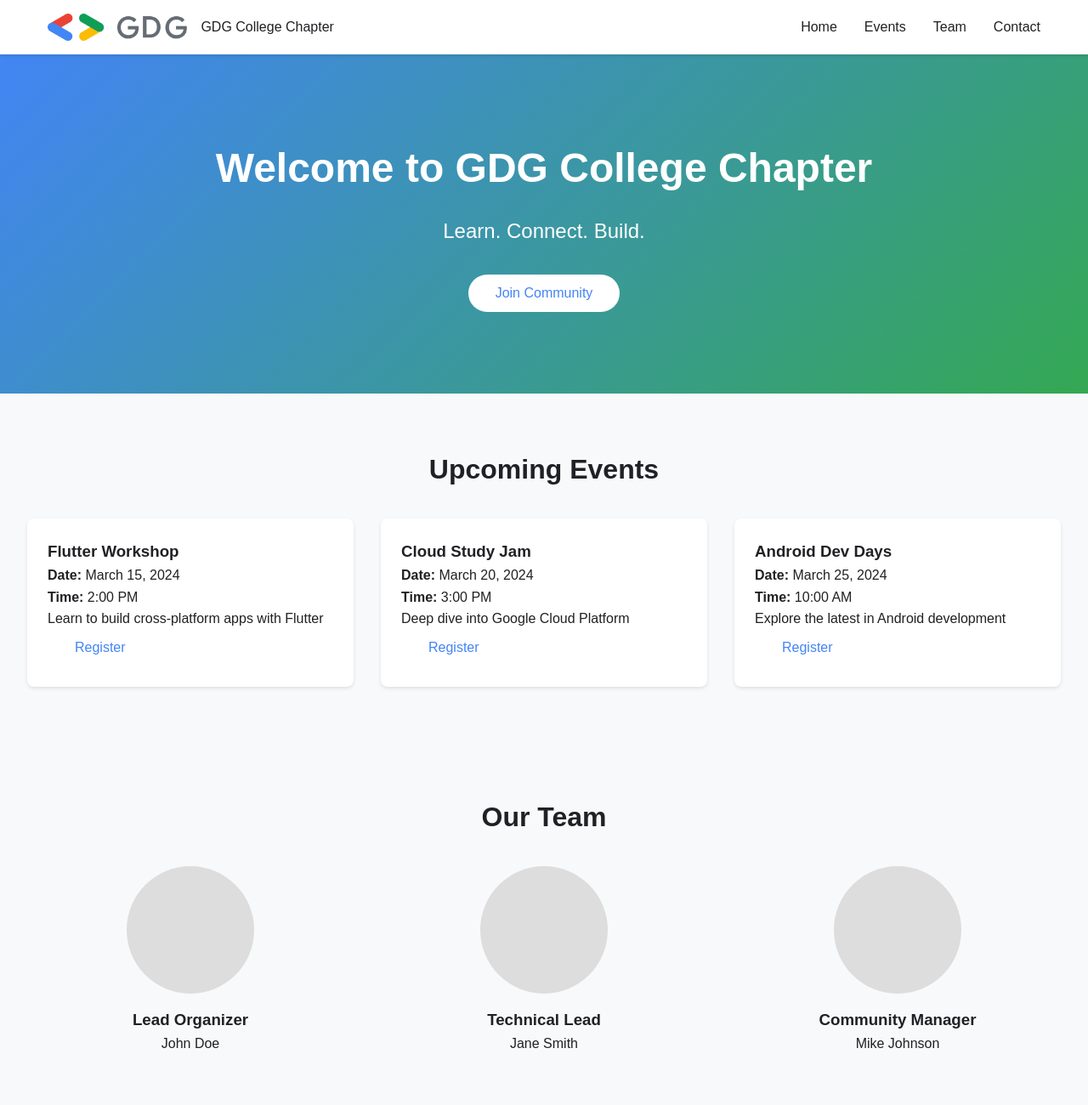
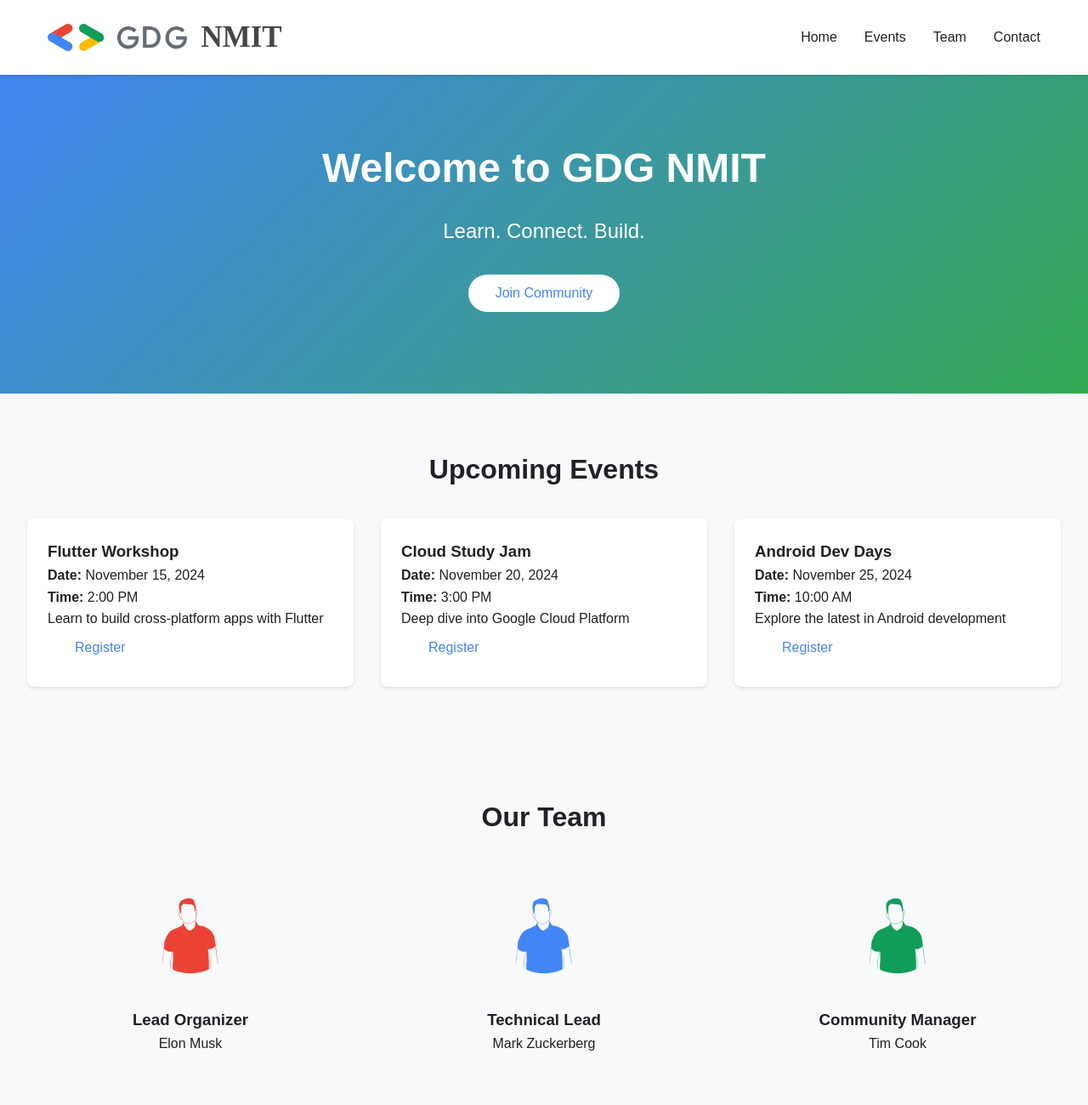
Before and after one commit to Sv1745/GDG-Landing-Page, a plain HTML site: page index.html in a window 1280 px wide. Shown: the top 1300 px of the page at 85% size. Drawn offline with Linux system fonts and the light colour scheme; a web font is replaced by a local one.

Commit message:
updated_events

```diff
--- a/index.html
+++ b/index.html
@@ -12,7 +12,7 @@
         <nav>
             <div class="logo">
                 <img src="Group 5.png" alt="GDG Logo">
-                <span>GDG College Chapter</span>
+                <span style="font-size: 35px; font-family: monsterrat; font-weight: 600; color: rgb(71, 71, 71);">NMIT</span>
             </div>
             <div class="menu-toggle" onclick="toggleMenu()">
                 <span></span>
@@ -30,7 +30,7 @@
 
     <main>
         <section id="home" class="hero">
-            <h1>Welcome to GDG College Chapter</h1>
+            <h1>Welcome to GDG NMIT</h1>
             <p>Learn. Connect. Build.</p>
             <a href="https://gdg.community.dev/gdg-on-campus-nitte-meenakshi-institute-of-technology-bengaluru-india/"><button class="primary-btn">Join Community</button></a>
         </section>
@@ -45,19 +45,19 @@
             <h2>Our Team</h2>
             <div class="team-grid">
                 <div class="team-member">
-                    <div class="member-img"></div>
+                    <div class="member-img" style="background-image: url('Red.png'); background-size: cover; background-position: center;"></div>
                     <h3>Lead Organizer</h3>
-                    <p>John Doe</p>
+                    <p>Elon Musk</p>
                 </div>
                 <div class="team-member">
-                    <div class="member-img"></div>
+                    <div class="member-img" style="background-image: url('Blue.png'); background-size: cover; background-position: center;"></div>
                     <h3>Technical Lead</h3>
-                    <p>Jane Smith</p>
+                    <p>Mark Zuckerberg</p>
                 </div>
                 <div class="team-member">
-                    <div class="member-img"></div>
+                    <div class="member-img" style="background-image: url('Green.png'); background-size: cover; background-position: center;"></div>
                     <h3>Community Manager</h3>
-                    <p>Mike Johnson</p>
+                    <p>Tim Cook</p>
                 </div>
             </div>
         </section>
@@ -80,7 +80,7 @@
                 <a href="#" class="social-link">LinkedIn</a>
                 <a href="#" class="social-link">GitHub</a>
             </div>
-            <p>© 2024 GDG College Chapter. All rights reserved.</p>
+            <p>© 2024 GDG NMIT. All rights reserved.</p>
         </div>
     </footer>
 
--- a/script.js
+++ b/script.js
@@ -1,19 +1,19 @@
 const events = [
   {
       title: 'Flutter Workshop',
-      date: '2024-03-15',
+      date: '2024-11-15',
       time: '2:00 PM',
       description: 'Learn to build cross-platform apps with Flutter'
   },
   {
       title: 'Cloud Study Jam',
-      date: '2024-03-20',
+      date: '2024-11-20',
       time: '3:00 PM',
       description: 'Deep dive into Google Cloud Platform'
   },
   {
       title: 'Android Dev Days',
-      date: '2024-03-25',
+      date: '2024-11-25',
       time: '10:00 AM',
       description: 'Explore the latest in Android development'
   }
--- a/style.css
+++ b/style.css
@@ -163,7 +163,6 @@
     width: 150px;
     height: 150px;
     border-radius: 50%;
-    background: #ddd;
     margin: 0 auto 1rem;
 }
 
```
Also changed, not shown: Blue.png (added), Green.png (added), Red.png (added), pfp.png (added).
